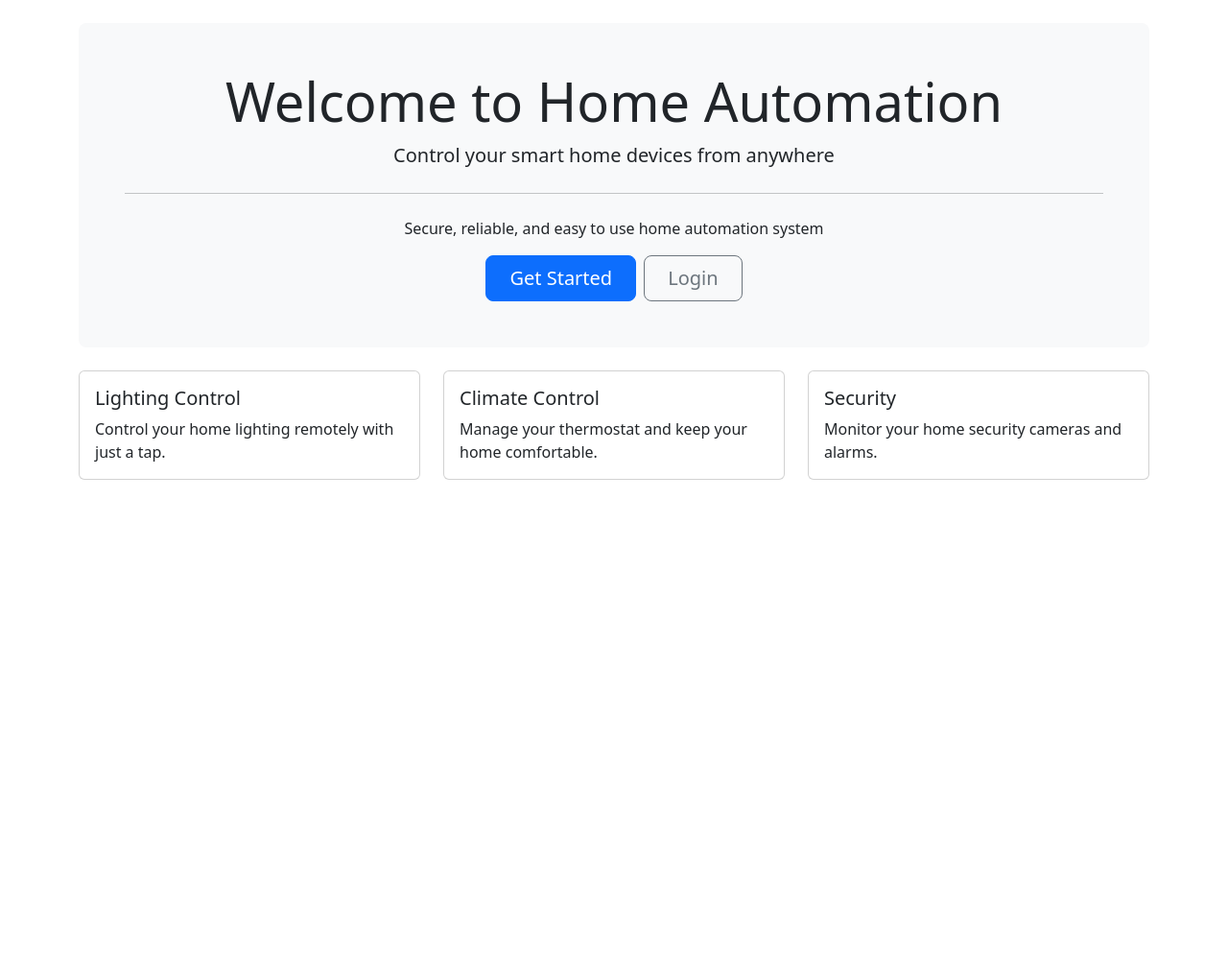
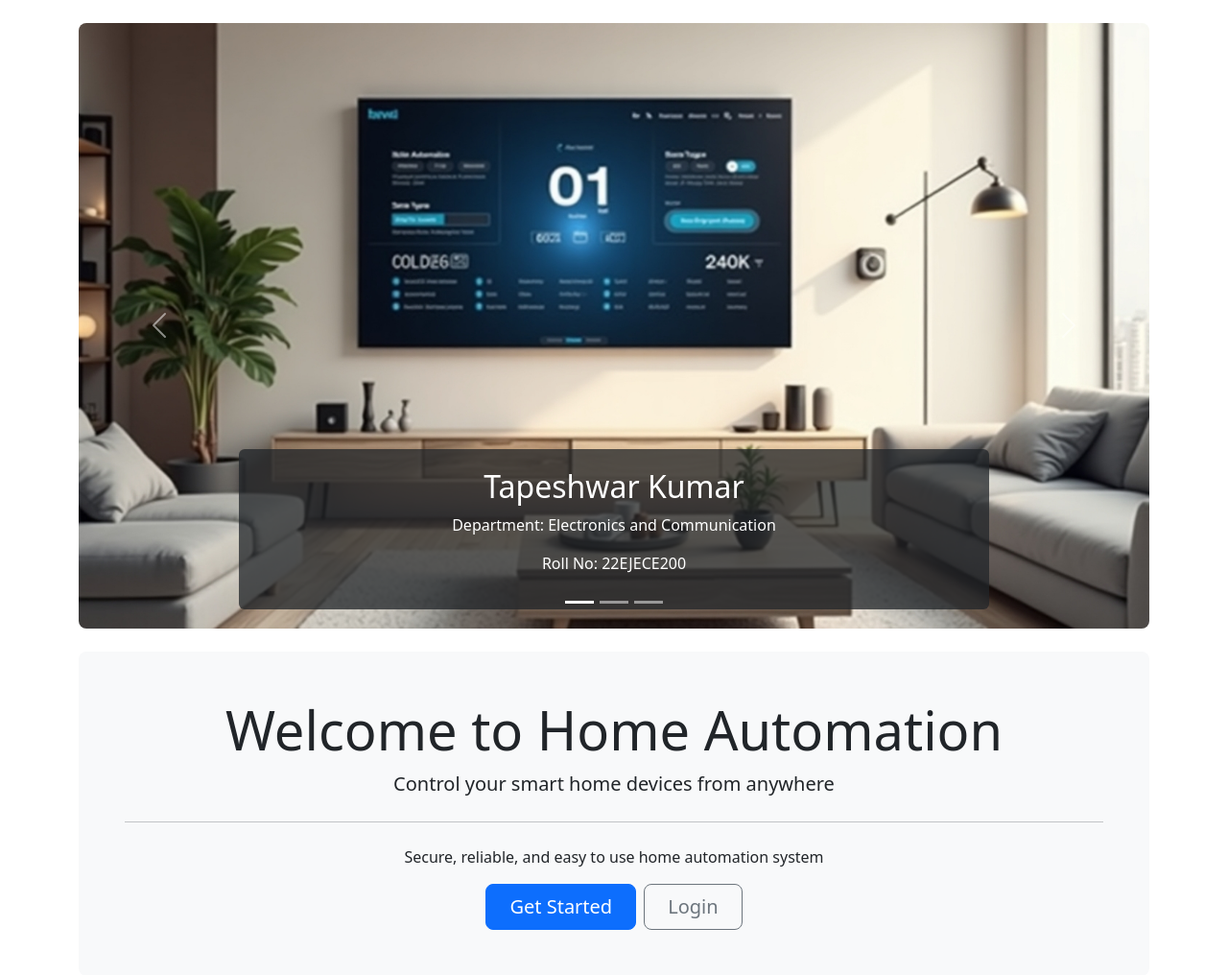
Before and after one commit to tapesh1231/home-automation, a Flask app: page / in a window 1280 px wide. Shown: the part 56-1072 px from the top of the page at 96% size. Before the commit the page ends 556 px from the top, so only its background shows below. Run offline with Flask 3, Linux system fonts and the light colour scheme; some libraries are stand-ins or nearby versions.

Commit message:
v6 update in base.html

```diff
--- a/app/templates/base.html
+++ b/app/templates/base.html
@@ -87,7 +87,9 @@
         {% endwith %}
 
         <!-- 🧩 Page-specific content rendered here from child templates -->
-        {% block content %}{% endblock %}
+        {% block content %}
+
+        {% endblock %}
     </div>
 
     <!-- 🚀 Bootstrap JavaScript for interactive components -->
--- a/app/templates/home.html
+++ b/app/templates/home.html
@@ -2,6 +2,67 @@
 
 {% block content %}  {# 🔁 This section will be inserted into base.html's content block #}
 
+<!-- 🎠 New Carousel Section with Actual Images -->
+<div id="projectCarousel" class="carousel slide mb-4" data-bs-ride="carousel">
+    <div class="carousel-indicators">
+        <button type="button" data-bs-target="#projectCarousel" data-bs-slide-to="0" class="active"></button>
+        <button type="button" data-bs-target="#projectCarousel" data-bs-slide-to="1"></button>
+        <button type="button" data-bs-target="#projectCarousel" data-bs-slide-to="2"></button>
+    </div>
+
+    <div class="carousel-inner rounded-3">
+        <!-- Slide 1: Student Information -->
+        <div class="carousel-item active">
+            <img src="{{ url_for('static', filename='image/image1.jpg') }}" class="d-block w-100" alt="Tapeshwar Kumar">
+            <div class="carousel-caption d-none d-md-block bg-dark bg-opacity-75 rounded">
+                <h2>Tapeshwar Kumar</h2>
+                <p>Department: Electronics and Communication</p>
+                <p>Roll No: 22EJECE200</p>
+            </div>
+        </div>
+
+        <!-- Slide 2: Project Features -->
+        <div class="carousel-item">
+            <img src="{{ url_for('static', filename='image/image2.jpg') }}" class="d-block w-100" alt="Project Features">
+            <div class="carousel-caption d-none d-md-block bg-dark bg-opacity-75 rounded">
+                <h3>Project Highlights</h3>
+                <ul class="text-start">
+                    <li>Web-based remote control</li>
+                    <li>Secure user authentication</li>
+                    <li>8-channel relay control</li>
+                </ul>
+            </div>
+        </div>
+
+        <!-- Slide 3: Technology Stack -->
+        <div class="carousel-item">
+            <img src="{{ url_for('static', filename='image/image3.jpg') }}" class="d-block w-100" alt="Technology Stack">
+            <div class="carousel-caption d-none d-md-block bg-dark bg-opacity-75 rounded">
+                <h3>Technology Used</h3>
+                <div class="row text-start">
+                    <div class="col-md-6">
+                        <p>• Flask (Python Backend)</p>
+                        <p>• Bootstrap 5 (Frontend)</p>
+                    </div>
+                    <div class="col-md-6">
+                        <p>• ESP8266 Microcontroller</p>
+                        <p>• I2C Relay Control</p>
+                    </div>
+                </div>
+            </div>
+        </div>
+    </div>
+
+    <!-- Carousel Controls -->
+    <button class="carousel-control-prev" type="button" data-bs-target="#projectCarousel" data-bs-slide="prev">
+        <span class="carousel-control-prev-icon"></span>
+        <span class="visually-hidden">Previous</span>
+    </button>
+    <button class="carousel-control-next" type="button" data-bs-target="#projectCarousel" data-bs-slide="next">
+        <span class="carousel-control-next-icon"></span>
+        <span class="visually-hidden">Next</span>
+    </button>
+</div>
 <!-- 🎉 Welcome Section (Hero / Jumbotron) -->
 <div class="jumbotron text-center bg-light p-5 mb-4 rounded-3">
     <h1 class="display-4">Welcome to Home Automation</h1>
```
Also changed, not shown: app/static/image/image1.jpg (added), app/static/image/image2.jpg (added), app/static/image/image3.jpg (added), 2 other files.
